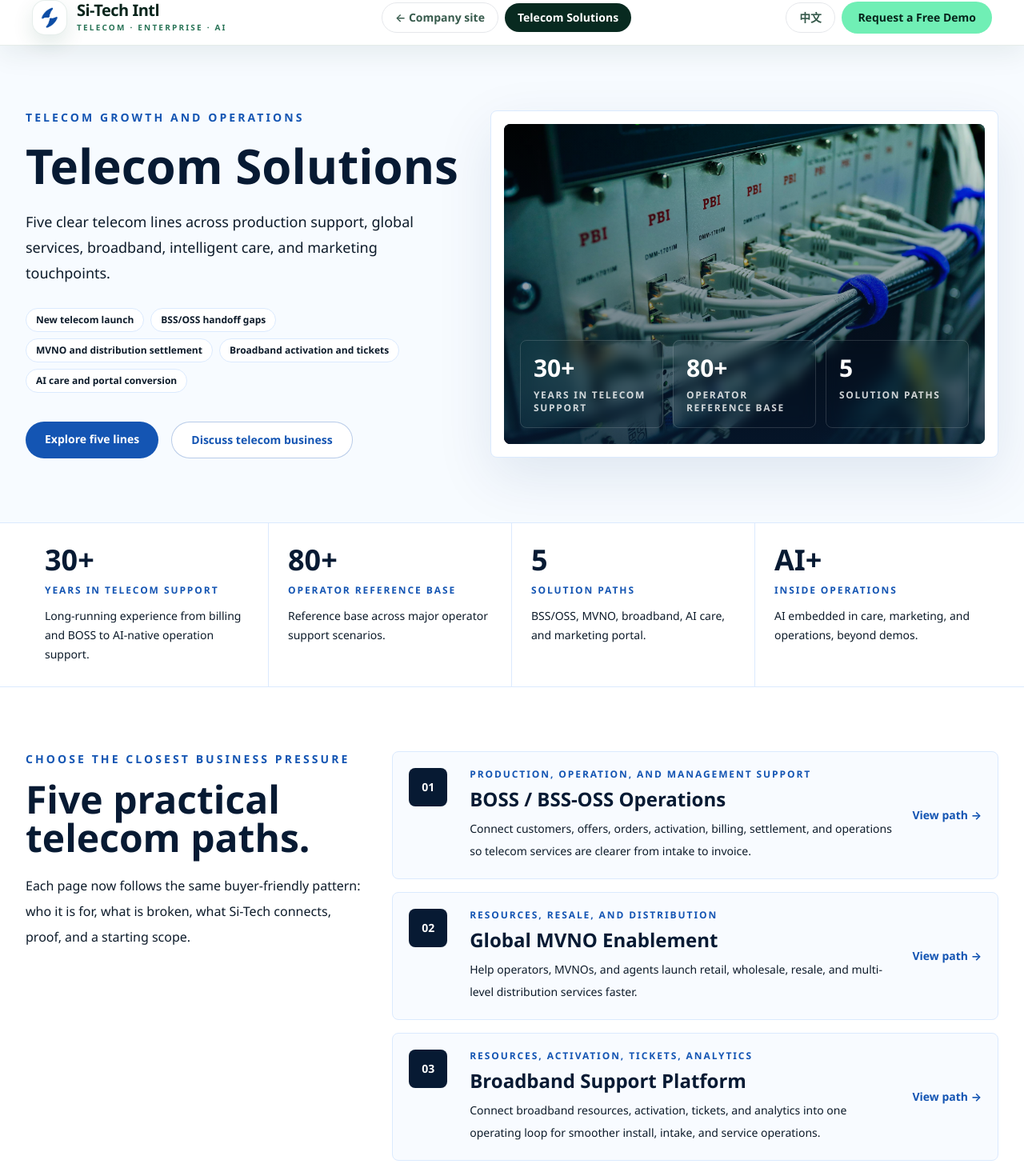
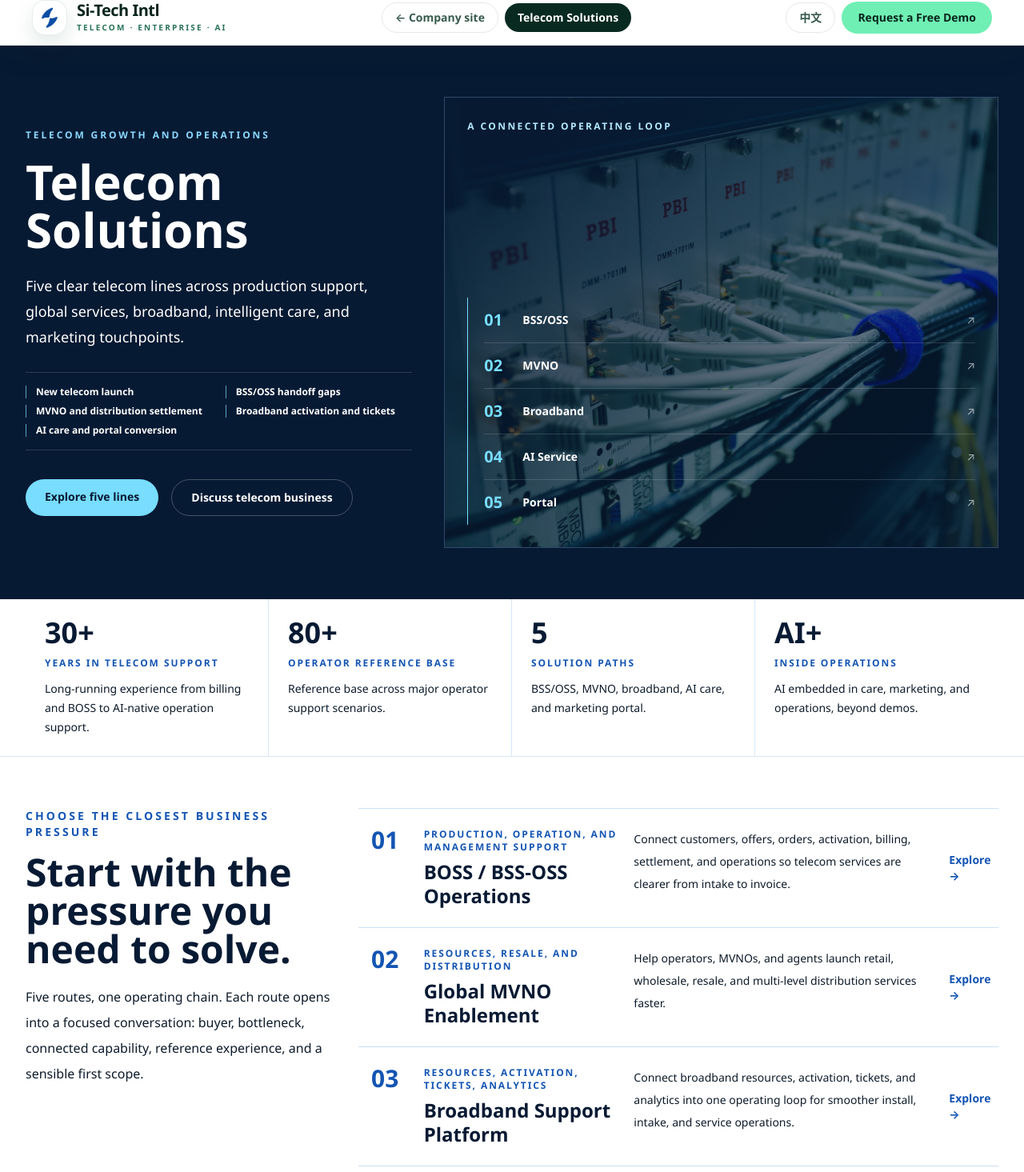
Before and after one commit to ZhouShen2489/sitech-intl-website, a Next.js app: page /en/solutions/telecom in a window 1280 px wide. Shown: the part 12-1477 px from the top of the page at 80% size. Built offline with nearby package versions, Linux system fonts and the light colour scheme.

Commit message:
Improve the readability and UI of telecom site

```diff
--- a/app/[locale]/solutions/telecom/page.tsx
+++ b/app/[locale]/solutions/telecom/page.tsx
@@ -27,24 +27,24 @@ export default async function TelecomSolutionsPage({
 
   return (
     <>
-      <section className="bg-[#f7fbff]">
-        <div className="mx-auto grid max-w-7xl gap-10 px-6 py-16 lg:grid-cols-[0.92fr_1.08fr] lg:items-center lg:px-8 lg:py-20">
-          <div>
-            <p className="text-sm font-bold uppercase tracking-[0.22em] text-tide">
+      <section className="overflow-hidden bg-[#071a33] text-white">
+        <div className="mx-auto grid max-w-7xl gap-10 px-6 py-12 lg:grid-cols-12 lg:items-stretch lg:px-8 lg:py-16">
+          <div className="relative z-10 flex flex-col justify-center py-4 lg:col-span-5 lg:py-10">
+            <p className="text-xs font-bold uppercase tracking-[0.24em] text-[#8ad8ff]">
               {locale === "en" ? "Telecom growth and operations" : "通信业务增长与运营支撑"}
             </p>
-            <h1 className="mt-5 max-w-3xl font-display text-4xl font-bold leading-tight text-ink md:text-6xl">
+            <h1 className="mt-5 max-w-3xl font-display text-4xl font-bold leading-[1.04] tracking-[-0.035em] md:text-6xl">
               {telecomCopy(locale, telecomBoard.title)}
             </h1>
-            <p className="mt-6 max-w-2xl text-lg leading-8 text-slate-700">
+            <p className="mt-6 max-w-xl text-lg leading-8 text-slate-300">
               {telecomCopy(locale, telecomBoard.subtitle)}
             </p>
 
-            <div className="mt-7 flex flex-wrap gap-2">
+            <div className="mt-7 grid gap-x-4 gap-y-2 border-y border-white/15 py-4 sm:grid-cols-2">
               {buyerScenarios[locale].map((scenario) => (
                 <span
                   key={scenario}
-                  className="rounded-full border border-blue-100 bg-white px-3 py-1.5 text-xs font-semibold text-slate-700"
+                  className="border-l border-[#78ddff]/70 pl-3 text-xs font-semibold text-slate-200"
                 >
                   {scenario}
                 </span>
@@ -54,21 +54,21 @@ export default async function TelecomSolutionsPage({
             <div className="mt-9 flex flex-wrap gap-4">
               <Link
                 href="#paths"
-                className="rounded-full bg-tide px-6 py-3 text-sm font-semibold text-white transition hover:bg-slate"
+                className="rounded-full bg-[#78ddff] px-6 py-3 text-sm font-bold text-[#071a33] transition hover:bg-white"
               >
                 {telecomCopy(locale, telecomBoard.secondaryCta)}
               </Link>
               <Link
                 href={withLocale(locale, "/contact")}
-                className="rounded-full border border-tide/30 bg-white px-6 py-3 text-sm font-semibold text-tide transition hover:bg-tide hover:text-white"
+                className="rounded-full border border-white/25 px-6 py-3 text-sm font-semibold text-white transition hover:border-white hover:bg-white hover:text-[#071a33]"
               >
                 {telecomCopy(locale, telecomBoard.primaryCta)}
               </Link>
             </div>
           </div>
 
-          <div className="rounded-lg border border-blue-100 bg-white p-4 shadow-card">
-            <div className="relative overflow-hidden rounded-lg bg-ink" style={{ height: "25rem" }}>
+          <div className="relative min-h-[32rem] overflow-hidden border border-white/15 bg-[#0b294c] lg:col-span-7 lg:min-h-0">
+            <div className="absolute inset-0">
               <Image
                 src={withBasePath(telecomBoard.image)}
                 alt=""
@@ -76,30 +76,32 @@ export default async function TelecomSolutionsPage({
                 priority
                 quality={82}
                 sizes="(min-width: 1024px) 48vw, 100vw"
-                className="object-cover"
+                className="object-cover opacity-60"
               />
-              <div className="absolute inset-0 bg-[linear-gradient(180deg,rgba(7,26,51,0.06),rgba(7,26,51,0.78))]" />
-              <div className="absolute bottom-0 left-0 right-0 p-5">
-                <div className="grid gap-3 sm:grid-cols-3">
-                  {telecomBoard.proof.slice(0, 3).map((item) => (
-                    <div key={item.value} className="rounded-lg border border-white/15 bg-white/14 p-4 text-white backdrop-blur">
-                      <p className="font-display text-3xl font-bold">{item.value}</p>
-                      <p className="mt-2 text-xs font-bold uppercase tracking-[0.14em] text-white/80">
-                        {telecomCopy(locale, item.label)}
-                      </p>
-                    </div>
-                  ))}
-                </div>
+              <div className="absolute inset-0 bg-[linear-gradient(130deg,rgba(7,26,51,0.9),rgba(7,26,51,0.38)_65%,rgba(7,26,51,0.72))]" />
+            </div>
+            <div className="relative flex h-full flex-col justify-between p-5 md:p-7">
+              <p className="max-w-xs text-xs font-bold uppercase tracking-[0.2em] text-[#b3e9ff]">
+                {locale === "en" ? "A connected operating loop" : "一条连贯的运营闭环"}
+              </p>
+              <div className="border-l border-[#78ddff] pl-5">
+                {telecomDirections.map((direction, index) => (
+                  <Link key={direction.slug} href={withLocale(locale, `/solutions/telecom/${direction.slug}`)} className="group grid grid-cols-[2.25rem_1fr_auto] items-center gap-3 border-b border-white/15 py-3.5 last:border-b-0">
+                    <span className="font-display text-xl font-bold text-[#78ddff]">0{index + 1}</span>
+                    <span className="text-sm font-semibold text-white">{telecomCopy(locale, direction.shortTitle)}</span>
+                    <span className="text-sm text-white/60 transition group-hover:translate-x-1 group-hover:text-white">↗</span>
+                  </Link>
+                ))}
               </div>
             </div>
           </div>
         </div>
       </section>
 
-      <section className="border-y border-blue-100 bg-white">
+      <section className="border-b border-[#d8e7f5] bg-white">
         <div className="mx-auto grid max-w-7xl gap-0 px-6 md:grid-cols-4 lg:px-8">
           {telecomBoard.proof.map((item) => (
-            <div key={item.value} className="border-b border-blue-100 py-7 md:border-b-0 md:border-r md:px-6 last:md:border-r-0">
+            <div key={item.value} className="border-b border-[#d8e7f5] py-6 md:border-b-0 md:border-r md:px-6 last:md:border-r-0">
               <p className="font-display text-4xl font-bold leading-none text-ink">{item.value}</p>
               <p className="mt-3 text-xs font-bold uppercase tracking-[0.16em] text-tide">
                 {telecomCopy(locale, item.label)}
@@ -110,46 +112,46 @@ export default async function TelecomSolutionsPage({
         </div>
       </section>
 
-      <section id="paths" className="bg-white py-16 lg:py-20">
+      <section id="paths" className="bg-white py-14 lg:py-16">
         <div className="mx-auto max-w-7xl px-6 lg:px-8">
-          <div className="grid gap-8 lg:grid-cols-[0.72fr_1.28fr] lg:items-start">
-            <div>
+          <div className="grid gap-8 lg:grid-cols-12 lg:items-start">
+            <div className="lg:col-span-4 lg:sticky lg:top-28">
               <p className="text-sm font-bold uppercase tracking-[0.22em] text-tide">
                 {locale === "en" ? "Choose the closest business pressure" : "按最接近的业务压力进入"}
               </p>
-              <h2 className="mt-4 font-display text-3xl font-bold leading-tight text-ink md:text-5xl">
-                {locale === "en" ? "Five practical telecom paths." : "五条可直接讨论的通信业务线。"}
+              <h2 className="mt-4 font-display text-3xl font-bold leading-[1.08] tracking-[-0.03em] text-ink md:text-5xl">
+                {locale === "en" ? "Start with the pressure you need to solve." : "从最需要解决的业务压力开始。"}
               </h2>
-              <p className="mt-5 text-base leading-8 text-slate-700">
+              <p className="mt-5 max-w-sm text-base leading-8 text-slate-700">
                 {locale === "en"
-                  ? "Each page now follows the same buyer-friendly pattern: who it is for, what is broken, what Si-Tech connects, proof, and a starting scope."
-                  : "每个子页面都按客户容易判断的方式组织：面向谁、卡在哪里、思特奇连接什么、有什么参考经验、从哪里开始。"}
+                  ? "Five routes, one operating chain. Each route opens into a focused conversation: buyer, bottleneck, connected capability, reference experience, and a sensible first scope."
+                  : "五条路径组成一条运营链。每条都直接说明：适合谁、卡在哪里、连接什么能力、有什么经验，以及可从哪里切入。"}
               </p>
             </div>
 
-            <div className="grid gap-4">
+            <div className="border-t border-[#c9dff2] lg:col-span-8">
               {telecomDirections.map((direction, index) => (
                 <Link
                   key={direction.slug}
                   href={withLocale(locale, `/solutions/telecom/${direction.slug}`)}
-                  className="group grid gap-5 rounded-lg border border-blue-100 bg-[#f8fbff] p-5 transition hover:border-tide/40 hover:bg-white hover:shadow-card md:grid-cols-[3.5rem_1fr_auto]"
+                  className="group grid gap-3 border-b border-[#c9dff2] py-6 transition hover:bg-[#f4faff] md:grid-cols-12 md:items-start md:gap-5 md:px-4"
                 >
-                  <span className="flex h-12 w-12 items-center justify-center rounded-lg bg-ink text-sm font-black text-white">
+                  <span className="font-display text-3xl font-bold leading-none text-tide md:col-span-1">
                     0{index + 1}
                   </span>
-                  <span>
+                  <span className="md:col-span-4">
                     <span className="block text-xs font-bold uppercase tracking-[0.16em] text-tide">
                       {telecomCopy(locale, direction.eyebrow)}
                     </span>
-                    <span className="mt-2 block font-display text-2xl font-bold leading-tight text-ink">
+                    <span className="mt-2 block font-display text-2xl font-bold leading-tight text-ink transition group-hover:text-tide">
                       {telecomCopy(locale, direction.title)}
                     </span>
-                    <span className="mt-2 block text-sm leading-7 text-slate-700">
-                      {telecomCopy(locale, direction.summary)}
-                    </span>
                   </span>
-                  <span className="self-center text-sm font-bold text-tide transition group-hover:translate-x-1">
-                    {locale === "en" ? "View path" : "进入方案线"} →
+                  <span className="text-sm leading-7 text-slate-700 md:col-span-6">
+                    {telecomCopy(locale, direction.summary)}
+                  </span>
+                  <span className="self-center text-sm font-bold text-tide transition group-hover:translate-x-1 md:col-span-1">
+                    {locale === "en" ? "Explore" : "进入"} →
                   </span>
                 </Link>
               ))}
@@ -158,11 +160,19 @@ export default async function TelecomSolutionsPage({
         </div>
       </section>
 
-      <section className="bg-[#eef6ff] py-16 lg:py-20">
+      <section className="bg-[#eef6ff] py-14 lg:py-16">
         <div className="mx-auto max-w-7xl px-6 lg:px-8">
-          <div className="grid gap-6 lg:grid-cols-3">
+          <div className="mb-8 flex flex-col gap-3 border-b border-[#c9dff2] pb-6 lg:flex-row lg:items-end lg:justify-between">
+            <h2 className="font-display text-3xl font-bold tracking-[-0.025em] text-ink md:text-4xl">
+              {locale === "en" ? "One platform. Three operating conversations." : "一套能力，三个运营对话。"}
+            </h2>
+            <p className="max-w-xl text-sm leading-7 text-slate-700">
+              {locale === "en" ? "The five routes can be combined when the business issue crosses core operations, growth, and customer service." : "当问题跨越核心运营、增长和客户服务时，五条路径可以组合进入。"}
+            </p>
+          </div>
+          <div className="grid gap-0 divide-y divide-[#c9dff2] lg:grid-cols-3 lg:divide-x lg:divide-y-0">
             {telecomBoard.boardSections.map((section, index) => (
-              <article key={section.title.en} className="rounded-lg border border-blue-100 bg-white p-6 shadow-card">
+              <article key={section.title.en} className="py-6 lg:px-7 lg:first:pl-0 lg:last:pr-0">
                 <p className="text-xs font-black text-tide">0{index + 1}</p>
                 <h2 className="mt-3 font-display text-2xl font-bold text-ink">
                   {telecomCopy(locale, section.title)}
--- a/components/site-header.tsx
+++ b/components/site-header.tsx
@@ -27,6 +27,7 @@ export function SiteHeader({ locale, mode: modeOverride }: { locale: Locale; mod
   const nextLocale: Locale = locale === "en" ? "zh" : "en";
   const productHref = withLocale(locale, "/products/ai-expert-customer-service");
   const telecomHref = withSiteLocale("telecom", locale);
+  const companyHref = withSiteLocale("company", locale);
 
   const isActive = (href: string) => {
     const localized = withLocale(locale, href);
@@ -118,7 +119,7 @@ export function SiteHeader({ locale, mode: modeOverride }: { locale: Locale; mod
           </nav>
         ) : (
           <nav className="hidden items-center gap-2 lg:flex">
-            <Link href={withLocale(locale, "/")} className="rounded-full border border-[#14583f]/12 px-4 py-2 text-sm font-semibold text-[#385b4d] hover:bg-[#eef7f2]">
+            <Link href={companyHref} className="rounded-full border border-[#14583f]/12 px-4 py-2 text-sm font-semibold text-[#385b4d] hover:bg-[#eef7f2]">
               ← {locale === "en" ? "Company site" : "返回官网"}
             </Link>
             {mode === "products" ? (
@@ -150,12 +151,25 @@ export function SiteHeader({ locale, mode: modeOverride }: { locale: Locale; mod
       {isOpen ? (
         <div className="border-t border-[#14583f]/10 bg-white px-5 py-5 lg:hidden">
           <div className="grid gap-2">
+            {mode === "global" ? (
+              <>
                 {globalItems.map((item) => (
                   <Link key={item.href} href={withLocale(locale, item.href)} onClick={() => setIsOpen(false)} className={`rounded-2xl px-4 py-3 text-base font-semibold ${item.href === "/products" ? "bg-[#082a20] text-white" : "text-[#2a493d] hover:bg-[#eef7f2]"}`}>
                     {copy(locale, item.label)}{item.href === "/products" ? ` · ${locale === "en" ? "Featured" : "主推"}` : ""}
                   </Link>
                 ))}
                 <Link href={productHref} onClick={() => setIsOpen(false)} className="rounded-2xl border border-[#3be39b]/30 bg-[#e7faf1] px-4 py-4 text-base font-bold text-[#0b593d]">AI Expert Customer Service ↗</Link>
+              </>
+            ) : (
+              <>
+                <Link href={companyHref} onClick={() => setIsOpen(false)} className="rounded-2xl border border-[#14583f]/12 px-4 py-3 text-base font-semibold text-[#2a493d] hover:bg-[#eef7f2]">
+                  ← {locale === "en" ? "Company site" : "返回官网"}
+                </Link>
+                <Link href={mode === "solutions" ? telecomHref : productHref} onClick={() => setIsOpen(false)} className="rounded-2xl bg-[#082a20] px-4 py-3 text-base font-bold text-white">
+                  {mode === "solutions" ? (locale === "en" ? "Telecom Solutions" : "运营商解决方案") : "AI Expert Customer Service"}
+                </Link>
+              </>
+            )}
             <Link href={switchLocaleInPath(pathname, nextLocale)} onClick={() => setIsOpen(false)} className="mt-2 rounded-full border border-[#14583f]/12 px-4 py-3 text-center text-sm font-semibold">{locale === "en" ? "中文" : "EN"}</Link>
           </div>
         </div>
```
Also changed, not shown: app/[locale]/solutions/telecom/[slug]/page.tsx (+46 -46 lines), 2 other files (tests, documents, lock files or other folders). Lines whose indentation alone changed are shown as unchanged.
